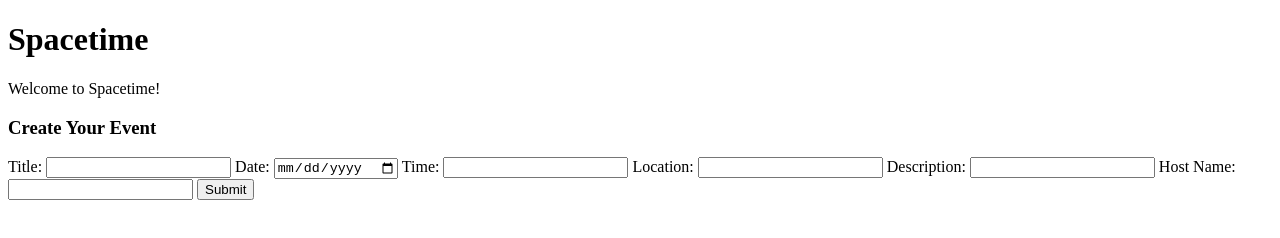
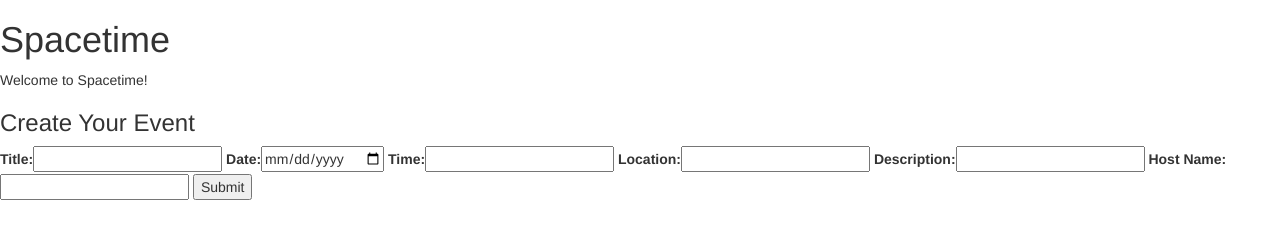
Before and after one commit to jaredscheib/spacetime, a website: page www/index.html in a window 1280 px wide. Drawn offline with nearby package versions, Linux system fonts and the light colour scheme; some packages are replaced by stand-ins of ours; no server answers.

Commit message:
Add Bootstrap and Angular UI Router, charset, language

```diff
--- a/www/index.html
+++ b/www/index.html
@@ -1,7 +1,9 @@
 <!DOCTYPE html>
-<html>
+<html lang="en">
 <head>
+	<meta charset="utf-8">
 	<title>Spacetime &mdash; live events by you</title>
+	<link rel="stylesheet" href="https://maxcdn.bootstrapcdn.com/bootstrap/3.3.5/css/bootstrap.min.css">
 </head>
 <body ng-app="spacetime">
 	<div ng-controller="eventsCtrl" ng-init="init()">
@@ -13,6 +15,7 @@
 		<event-form></event-form>
 	</div>
 	<script src="https://ajax.googleapis.com/ajax/libs/angularjs/1.3.15/angular.min.js"></script>
+	<script src="https://cdnjs.cloudflare.com/ajax/libs/angular-ui-router/0.2.15/angular-ui-router.min.js"></script>
 	<script src="js/app.js"></script>
 	<script src="events/controllers/events-controller.js"></script>
 	<script src="events/directives/event-form.js"></script>
```
